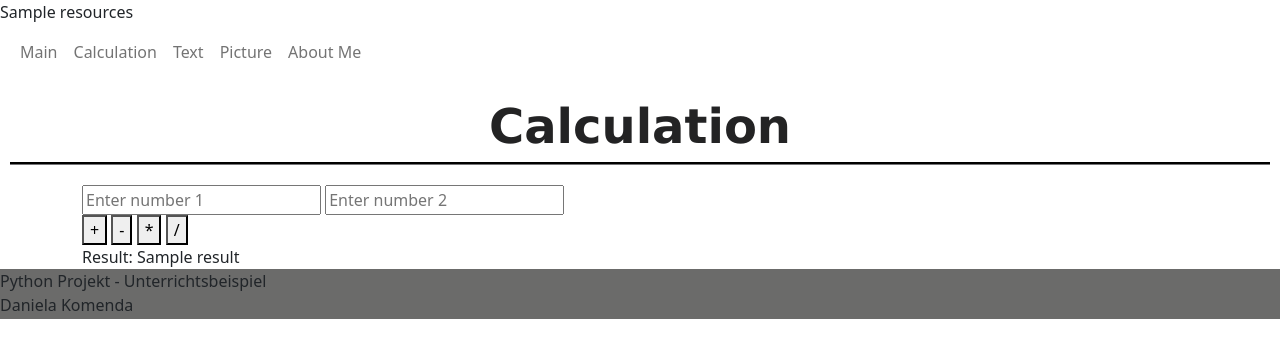
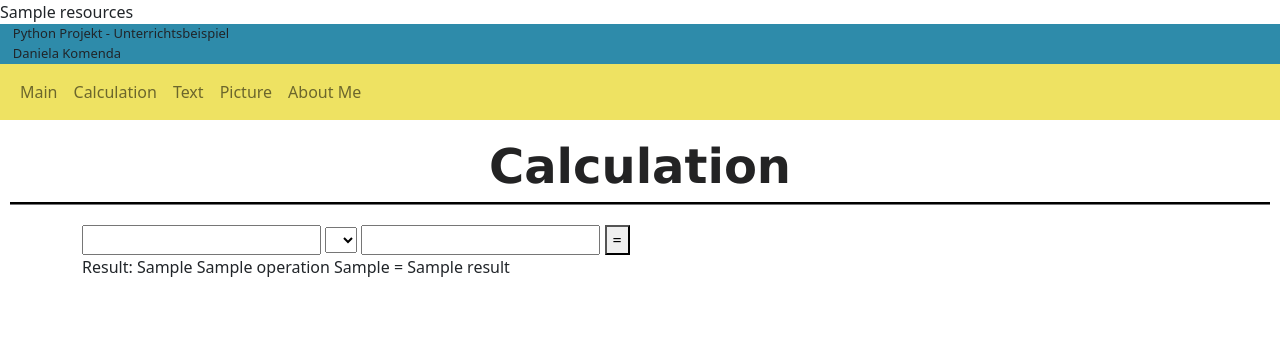
Before and after one commit to danielakomenda/MDM-PythonProject-Unterrichtsbeispiel, a Flask app: template templates/calculation.html in a window 1280 px wide. Shown: the top 358 px of the page. Run offline with Flask 3, Linux system fonts and the light colour scheme; the template is opened without the code that fills it: most values are stand-ins (such as "Sample title", 1, 10 or a date in 2020); some libraries are stand-ins or nearby versions.

Commit message:
Calculator fixed

```diff
--- a/app.py
+++ b/app.py
@@ -12,9 +12,11 @@ def web_page(page):
     return render_template(f'{page}.html')
 
 
+# Verschiedene HTTP-Methoden in der gleichen Methode
 @app.route('/calculate', methods=['GET', 'POST'])
 def calculate():
     if request.method == 'POST':
+
         # Extract numbers and operation from submitted form
         num1 = request.form.get('num1', type=float)
         num2 = request.form.get('num2', type=float)
@@ -23,20 +25,25 @@ def calculate():
         # Perform calculation
         if operation == 'add':
             result = num1 + num2
+            operation = '+'
         elif operation == 'subtract':
             result = num1 - num2
+            operation = '-'
         elif operation == 'multiply':
             result = num1 * num2
+            operation = '*'
         elif operation == 'divide':
-            result = num1 / num2 if num2 != 0 else 'Cannot divide by zero'
+            result = num1 / num2  if num2 != 0 else 'Cannot divide by zero'
+            operation =  '/'
         else:
             result = 'Invalid operation'
 
         # Render the template with the result
-        return render_template("calculation.html", result=result, num1=num1, num2=num2)
+        return_value = render_template("calculation.html", result=result, operation=operation, num1=num1, num2=num2) + "<script>setActiveNavbarItem();</script>"
+        return return_value
     else:
         # Initial page load
-        return render_template("calculation.html", result=None)
+        return render_template("calculation.html", result=None) + "<script>setActiveNavbarItem();</script>"
 
 
 
--- a/static/scripts/navigation.js
+++ b/static/scripts/script.js
@@ -1,4 +1,6 @@
+
 function setActiveNavbarItem() {
+
     const navbarItems = document.querySelectorAll('.navbar-nav a');
     const currentUrl = window.location.href;
     navbarItems.forEach(item => {
--- a/static/styles/style.css
+++ b/static/styles/style.css
@@ -1,21 +1,25 @@
-.footer {
-    background-color: #6b6b6a;
-    height: 50px;
+.header {
+    background-color: #2e8baa;
+    height: 40px;
+    padding-left: 1%;
+    font-size: small;
 }
 
 
-.nav {
-    background-color: chartreuse;
+.navbar {
+    background-color: rgb(238, 226, 98);
+    color:#232324;
 }
+
 
 .title {
     text-align: center;
-    margin:10px;
+    margin: 10px;
     margin-bottom: 20px;
     border-bottom-color: #232324;
     border-bottom-style: groove;
-    font-size:xxx-large;
+    font-size: xxx-large;
     font-weight: bold;
     font-family:'Lucida Sans', 'Lucida Sans Regular', 'Lucida Grande', 'Lucida Sans Unicode', Geneva, Verdana, sans-serif;
-    color:#232324;;
+    color:#232324;
 }
--- a/templates/about_me.html
+++ b/templates/about_me.html
@@ -5,6 +5,7 @@
         {% block head %}{{ super() }}{% endblock %}
     </head>
     <body>
+        {% block header %}{{ super() }}{% endblock %}
         {% block navbar %}{{ super() }}{% endblock %}
         {% block title %} About Me {% endblock %}
         {% block main %}{{ super() }}{% endblock %}
@@ -17,7 +18,6 @@
         {% endblock %}
 
 
-        {% block footer %}{{ super() }}{% endblock %}
         {% block script %}{{ super() }}{% endblock %}
 
     </body>
--- a/templates/base.html
+++ b/templates/base.html
@@ -7,8 +7,9 @@
     {{ resources }}
 
     <!-- Personal Scripts & Styles -->
-    <script src="{{ url_for('static', filename='scripts/navigation.js') }}"></script>
+    <script src="{{ url_for('static', filename='scripts/script.js') }}"></script>
     <link rel="stylesheet" href="{{ url_for('static', filename='styles/style.css') }}">
+
 
     <!-- Bootstrap CSS -->
     <link rel="stylesheet" href="https://stackpath.bootstrapcdn.com/bootstrap/4.3.1/css/bootstrap.min.css" integrity="sha384-ggOyR0iXCbMQv3Xipma34MD+dH/1fQ784/j6cY/iJTQUOhcWr7x9JvoRxT2MZw1T" crossorigin="anonymous">
@@ -24,10 +25,23 @@
 
 </head>
     <body>
+
+    {% block header %}
+    <div class="header">
+        <div class="header-text-title">Python Projekt - Unterrichtsbeispiel</div>
+        <div class="header-text">Daniela Komenda</div>
+    </div>
+    {% endblock %}
+
+
     {% block navbar %}
     <nav class="navbar navbar-expand-lg bg-body-tertiary">
         <div class="container-fluid">
-            <div class="collapse navbar-collapse" id="navbarSupportedContent">
+            <button class="navbar-toggler" type="button" data-bs-toggle="collapse" data-bs-target="#navbarSupportedContent" aria-controls="navbarSupportedContent" aria-expanded="false" aria-label="Toggle navigation">
+                <span class="navbar-toggler-icon"></span>
+            </button>
+
+              <div class="collapse navbar-collapse" id="navbarSupportedContent">
                 <ul class="navbar-nav me-auto mb-2 mb-lg-0">
                 <li class="nav-item">
                     <a class="nav-link" href="/pages/main">Main</a>
@@ -63,13 +77,6 @@
         </main>
         {% endblock %}
 
-        {% block footer %}
-        <footer class="footer">
-            <div class="footer-text-title">Python Projekt - Unterrichtsbeispiel</div>
-            <div class="footer-text">Daniela Komenda</div>
-        </footer>
-        {% endblock %}
-
 
         {% block scripts %}
         <script>
--- a/templates/calculation.html
+++ b/templates/calculation.html
@@ -2,9 +2,27 @@
 <html lang="en">
     {% extends "base.html" %}
     <head>
-        {% block head %}{{ super() }}{% endblock %}
+        {% block head %}{{ super() }}
+
+        <script src="https://code.jquery.com/jquery-3.6.0.min.js"></script>
+        <script>
+            function clearFields() {
+                document.getElementById("num1").value = "";
+                document.getElementById("num2").value = "";
+                document.getElementsByName("operation")[0].selectedIndex = 0;
+            }
+
+            window.onload = function() {
+                clearFields();
+            };
+
+        </script>
+
+        {% endblock %}
+
     </head>
     <body>
+        {% block header %}{{ super() }}{% endblock %}
         {% block navbar %}{{ super() }}{% endblock %}
         {% block title %} Calculation {% endblock %}
         {% block main %}{{ super() }}{% endblock %}
@@ -12,24 +30,29 @@
 
         {% block content %}
 
-        <form action="/calculate" method="post">
-            <input type="number" name="num1" placeholder="Enter number 1" required value="{{ num1 }}">
-            <input type="number" name="num2" placeholder="Enter number 2" required value="{{ num2 }}">
-            <br>
-            <button type="submit" name="operation" value="add">+</button>
-            <button type="submit" name="operation" value="subtract">-</button>
-            <button type="submit" name="operation" value="multiply">*</button>
-            <button type="submit" name="operation" value="divide">/</button>
+
+            <form action="/calculate" method="post">
+            <input type="number" name="num1" id="num1" value="{{ num1 }}">
+            <select name="operation">
+                <option value=""></option>
+                <option value="add">+</option>
+                <option value="subtract">-</option>
+                <option value="multiply">*</option>
+                <option value="divide">/</option>
+            </select>
+            <input type="number" name="num2" id="num2" value="{{ num2 }}">
+            <button type="submit" name="equals">=</button>
+
         </form>
 
-            <div>Result: {{ result }}</div>
+        <div>Result: {{ num1 }}  {{ operation }} {{ num2 }} = {{ result }}</div>
 
 
         {% endblock %}
 
-
-        {% block footer %}{{ super() }}{% endblock %}
-        {% block script %}{{ super() }}{% endblock %}
+        {% block scripts %}
+        {{ super() }}
+        {% endblock %}
 
     </body>
 </html>
--- a/templates/main.html
+++ b/templates/main.html
@@ -4,6 +4,7 @@
         {% block head %}{{ super() }}{% endblock %}
     </head>
     <body>
+        {% block header %}{{ super() }}{% endblock %}
         {% block navbar %}{{ super() }}{% endblock %}
         {% block title %} Main {% endblock %}
         {% block main %}{{ super() }}{% endblock %}
@@ -15,7 +16,6 @@
 
         {% endblock %}
 
-        {% block footer %}{{ super() }}{% endblock %}
         {% block script %}{{ super() }}{% endblock %}
     </body>
 </html>
--- a/templates/picture.html
+++ b/templates/picture.html
@@ -4,6 +4,7 @@
         {% block head %}{{ super() }}{% endblock %}
     </head>
     <body>
+        {% block header %}{{ super() }}{% endblock %}
         {% block navbar %}{{ super() }}{% endblock %}
         {% block title %} Picutre {% endblock %}
         {% block main %}{{ super() }}{% endblock %}
@@ -35,7 +36,6 @@
 
         {% endblock %}
 
-        {% block footer %}{{ super() }}{% endblock %}
         {% block script %}{{ super() }}{% endblock %}
     </body>
 </html>
--- a/templates/text.html
+++ b/templates/text.html
@@ -4,6 +4,7 @@
         {% block head %}{{ super() }}{% endblock %}
     </head>
     <body>
+        {% block header %}{{ super() }}{% endblock %}
         {% block navbar %}{{ super() }}{% endblock %}
         {% block title %} Text {% endblock %}
         {% block main %}{{ super() }}{% endblock %}
@@ -28,7 +29,6 @@
 
         {% endblock %}
 
-        {% block footer %}{{ super() }}{% endblock %}
         {% block script %}{{ super() }}{% endblock %}
     </body>
 </html>
```
Also changed, not shown: requirements.txt (line endings or trailing spaces), templates/navigation.html (deleted).
